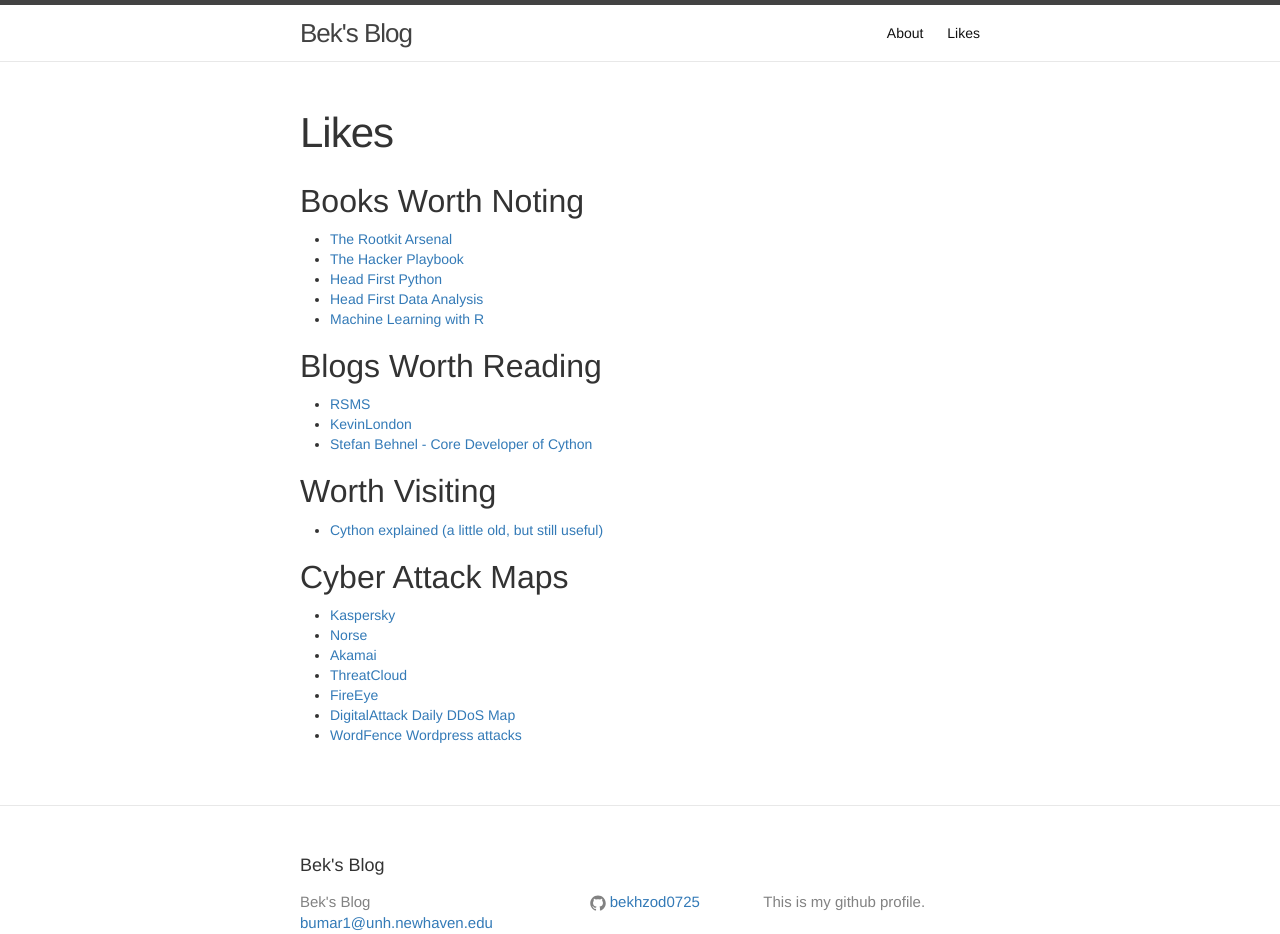
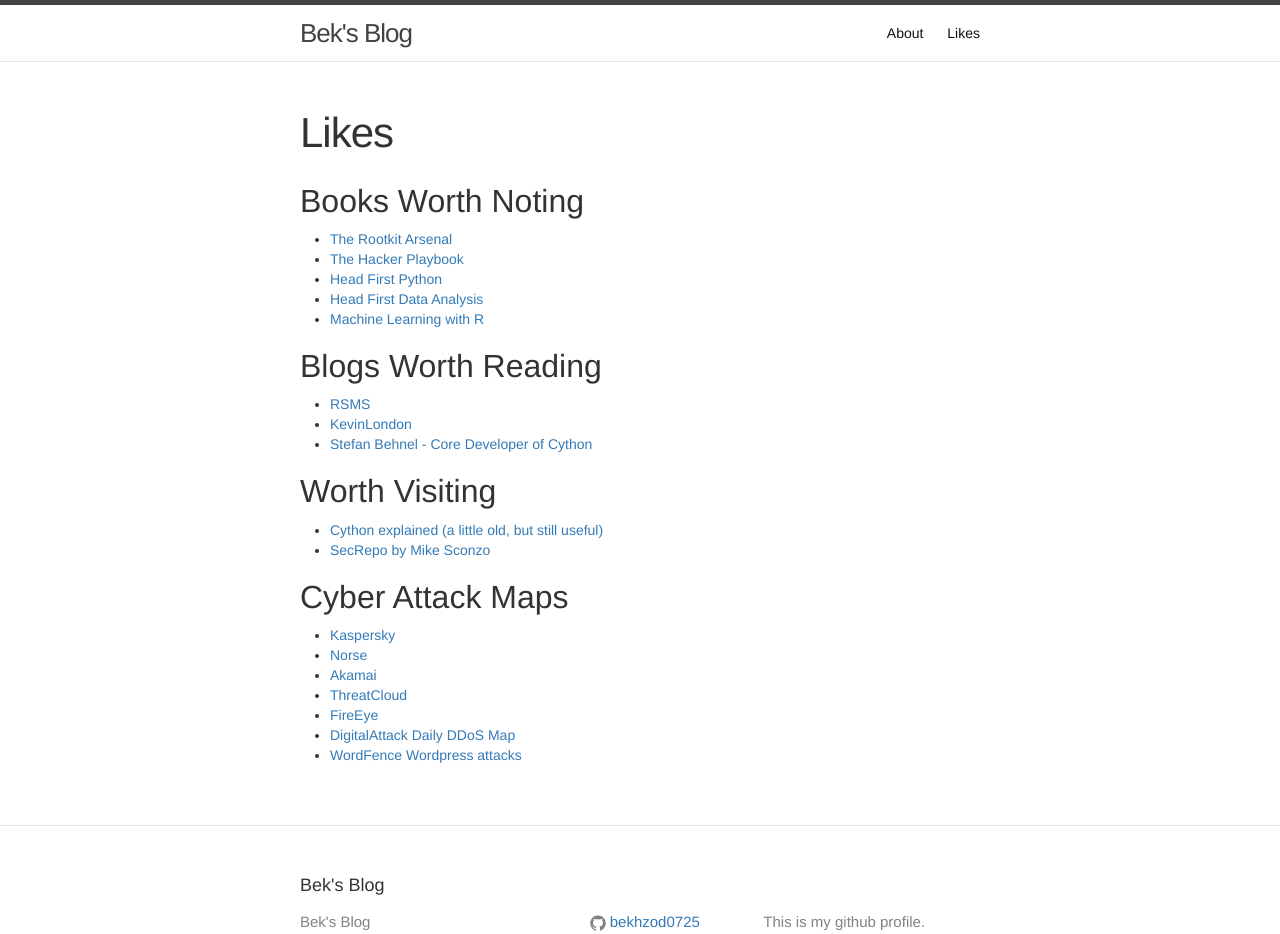
Before and after one commit to bekhzod0725/bekhzod0725.github.io, a Jekyll site: the page built from likes.md, in a window 1280 px wide, cut to the strip 0-934 px from the top of the page. Built offline with Jekyll 4.4.1, drawn with Linux system fonts in a browser that asks for light colours.

Commit message:
Update likes.md

```diff
--- a/likes.md
+++ b/likes.md
@@ -18,6 +18,7 @@
 
 ## Worth Visiting
 - [Cython explained (a little old, but still useful)](http://www.behnel.de/cython200910/talk.html){:target="_blank"}
+- [SecRepo by Mike Sconzo](http://www.secrepo.com/)
 
 ## Cyber Attack Maps
 - [Kaspersky](https://cybermap.kaspersky.com/){:target="_blank"}
```
